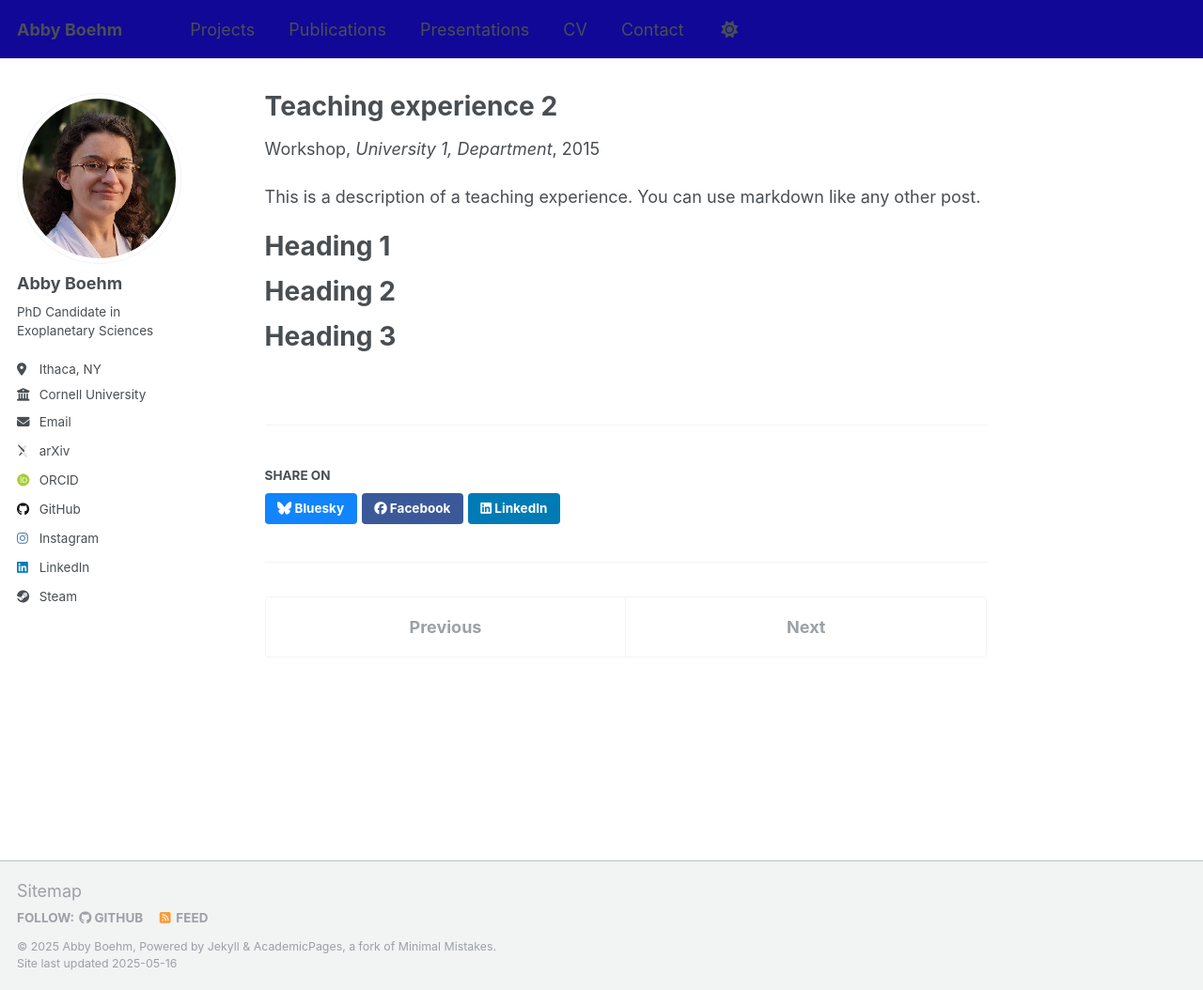
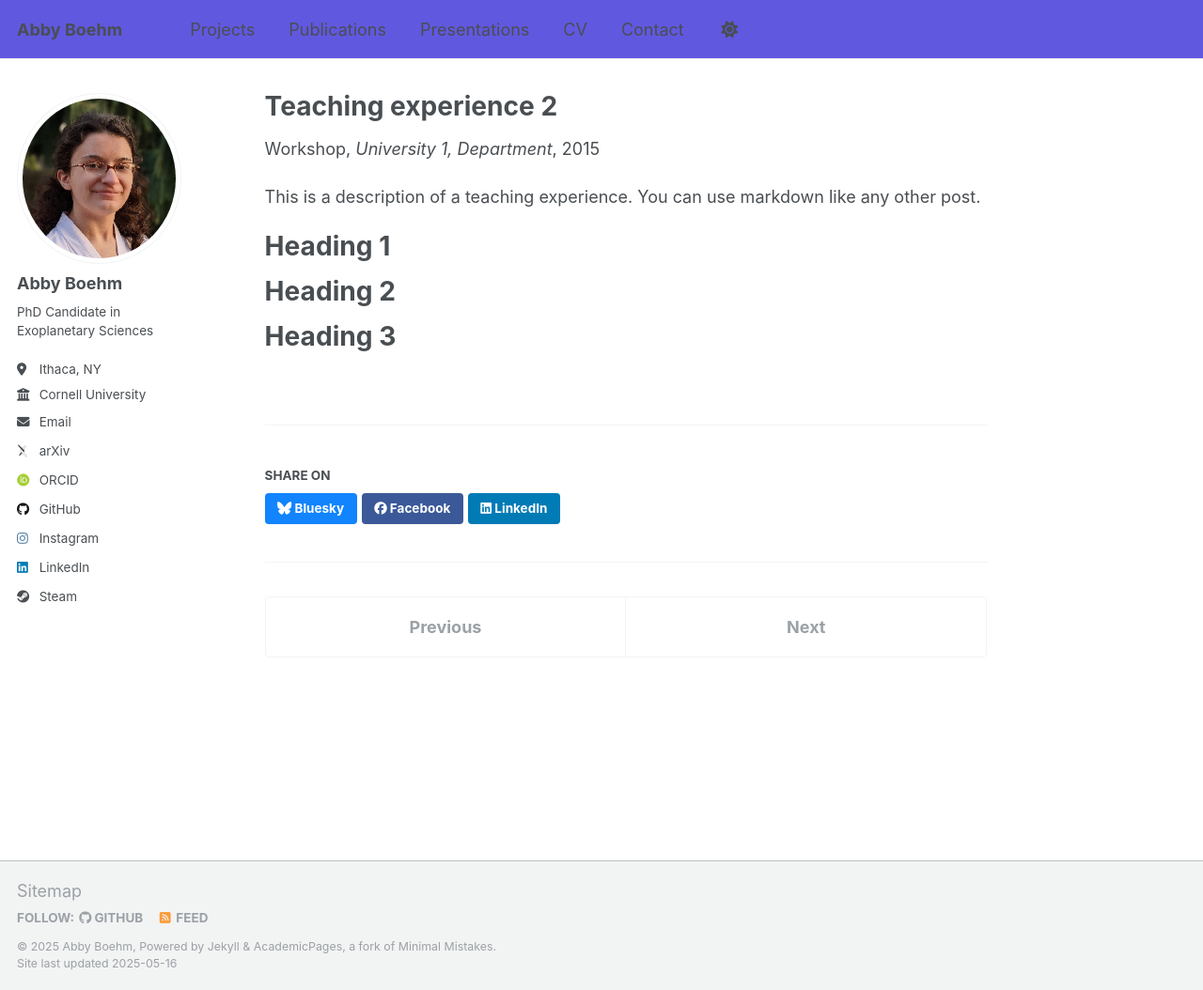
Before and after one commit to AbbyBoehm/AbbyBoehm.github.io, a Jekyll site: the page built from _teaching/2015-spring-teaching-2.md, in a window 1280 px wide and 1054 px high. Shown: the whole window at 94% size. Built offline with Jekyll 4.4.1, drawn with Linux system fonts in a browser that asks for light colours; some web fonts are replaced.

Commit message:
light blue

```diff
--- a/_sass/layout/_navigation.scss
+++ b/_sass/layout/_navigation.scss
@@ -83,7 +83,7 @@
       line-height: 1.5;
       text-align: center;
       text-decoration: none;
-      color: var(--global-navbar-text-color);/*var(--global-text-color-light);*/
+      color: var(--global-text-color-light);
       border: 1px solid var(--global-border-color);
       border-radius: 0;
 
--- a/_sass/theme/_default.scss
+++ b/_sass/theme/_default.scss
@@ -29,8 +29,8 @@ $sidebar-screen-min-width   : 1024px;
 /* Default light theme for the site */
 :root {
     --global-base-color                 : #{$gray};
-    --global-navbar-color               : #110897;
-    --global-masthead-color             : #110897;
+    --global-navbar-color               : #6158e0;
+    --global-masthead-color             : #6158e0;
     --global-bg-color                   : #fff;
     --global-footer-bg-color            : #f2f3f3;
     --global-border-color               : #{$lighter-gray};
```
